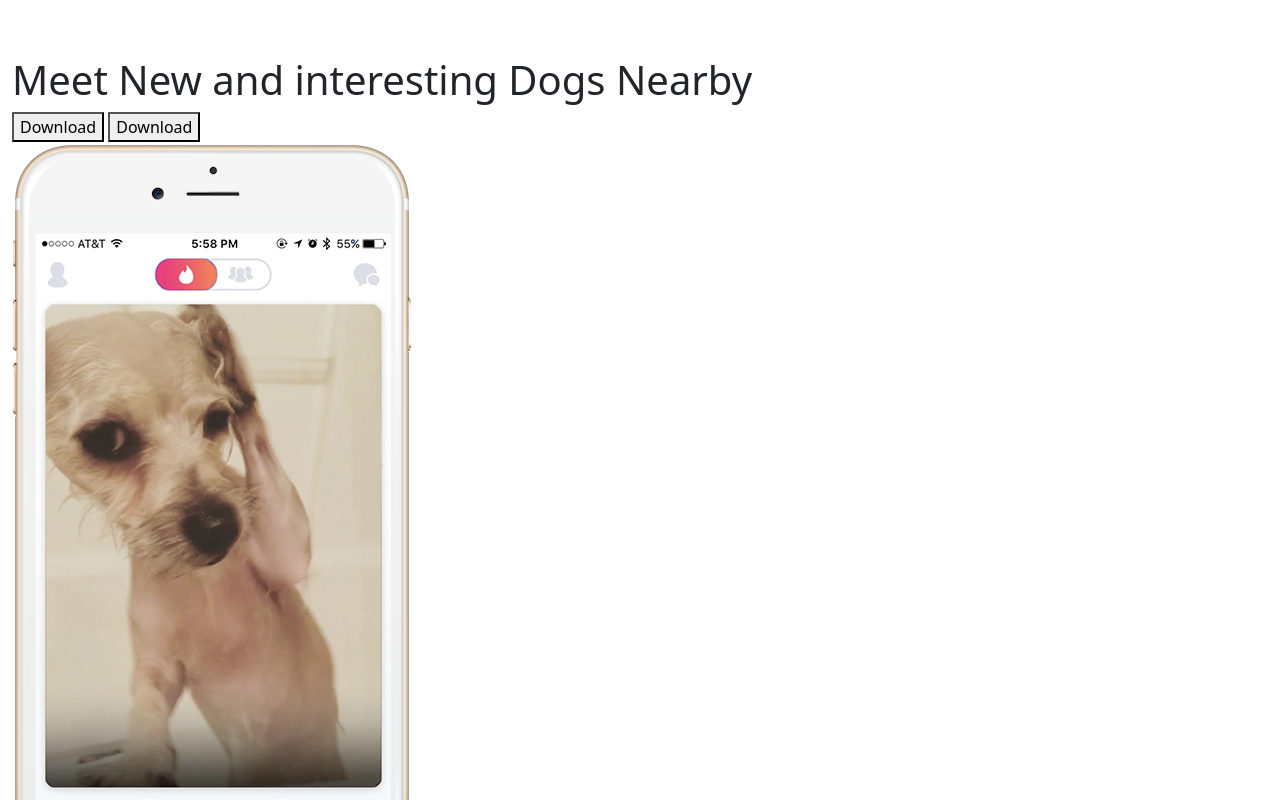
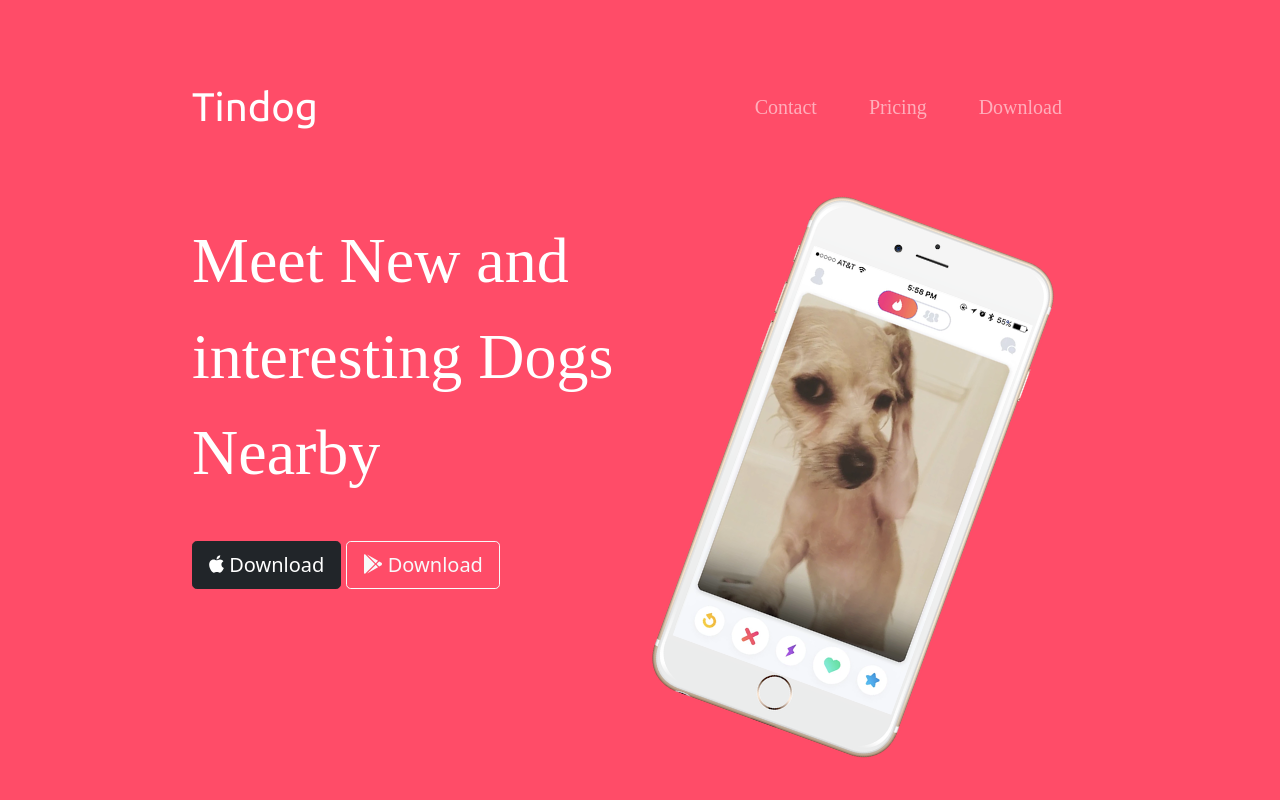
Before and after one commit to nitin-suryapally/Tindog, a plain HTML site: page index.html in a window 1280 px wide. Shown: the top 800 px of the page. Drawn offline with nearby package versions, Linux system fonts and the light colour scheme.

Commit message:
complted styling hero section

```diff
--- a/css/styles.css
+++ b/css/styles.css
@@ -0,0 +1,51 @@
+/* hero section */
+
+.coloured-section {
+    background-color: #ff4c68;
+
+}
+
+
+.ml-auto {
+    margin-left: auto;
+}
+
+.container-fluid {
+    padding: 5% 15%;
+}
+
+/* navigation bar */
+.navbar{
+    margin-bottom: 7%;
+}
+
+.navbar-brand{
+    font-family: 'Ubuntu';
+    font-size: 2.5rem;
+}
+
+.nav-link{
+    font-family: 'Montserrat-light';
+    font-size: 1.25rem;
+
+}
+
+.nav-item{
+    padding: 0 18px;
+}
+
+/* title  */
+
+.big-heading{
+    font-family: "montserrat-black";
+    font-size: 4rem;
+    line-height: 1.5;
+    margin-bottom: 40px;
+    color: white;
+}
+
+.title-img{
+    width: 60%;
+    margin-left: 70px;
+    transform: rotate(20deg);
+}
--- a/index.html
+++ b/index.html
@@ -46,7 +46,7 @@
                     <ul class="navbar-nav ml-auto">
 
                         <li class="nav-item">
-                            <a class="nav-link" href="#fotter">contact</a>
+                            <a class="nav-link" href="#fotter">Contact</a>
                         </li>
                         <li class="nav-item">
                             <a class="nav-link" href="#pricing">Pricing</a>
@@ -62,16 +62,22 @@
 
             <!--title-->
 
-            <div>
-                <h1>Meet New and interesting Dogs Nearby</h1>
-                <button type="button">Download</button>
-                <button type="button">Download</button>
+            <div class="row">
+
+                <div class="col-lg-6">
+                    <h1 class="big-heading">Meet New and interesting Dogs Nearby</h1>
+                    <button type="button" class="btn btn-dark btn-lg download-button"><i class="fab fa-apple"></i>
+                        Download</button>
+                    <button type="button" class="btn btn-outline-light btn-lg download-button"><i
+                            class="fab fa-google-play"></i> Download</button>
+                </div>
+
+                <div class="  col-lg-6">
+                    <img class="title-img" src="images/iphone6.png" alt="iphone-mockup">
+
+                </div>
             </div>
 
-            <div>
-                <img src="images/iphone6.png" alt="iphone-mockup">
-
-            </div>
 
 
         </div>
```
